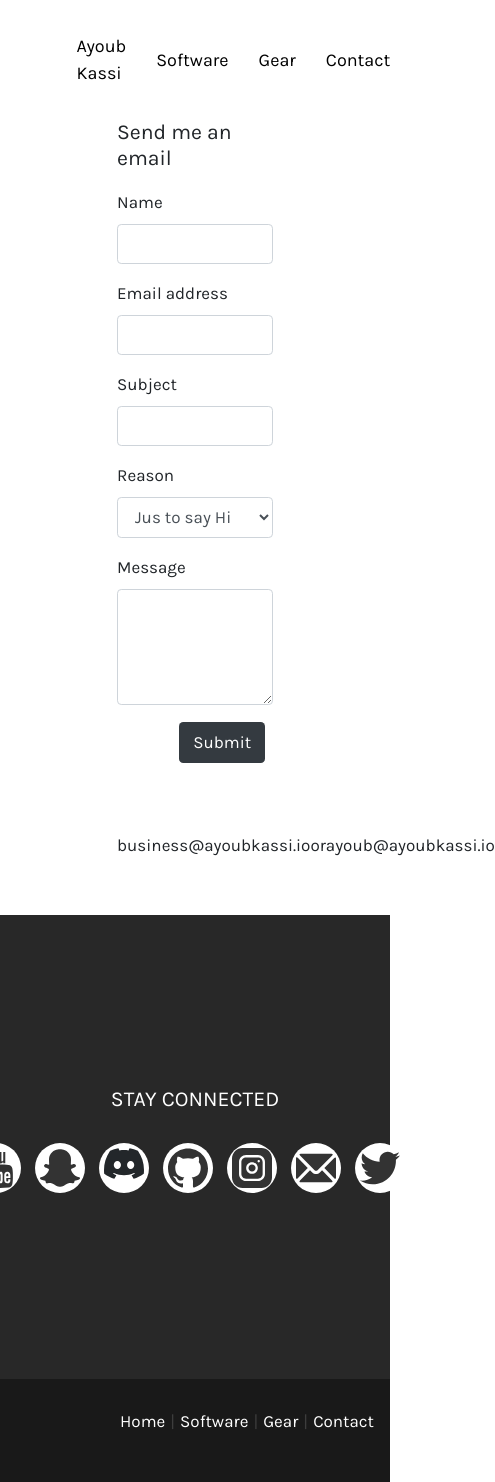
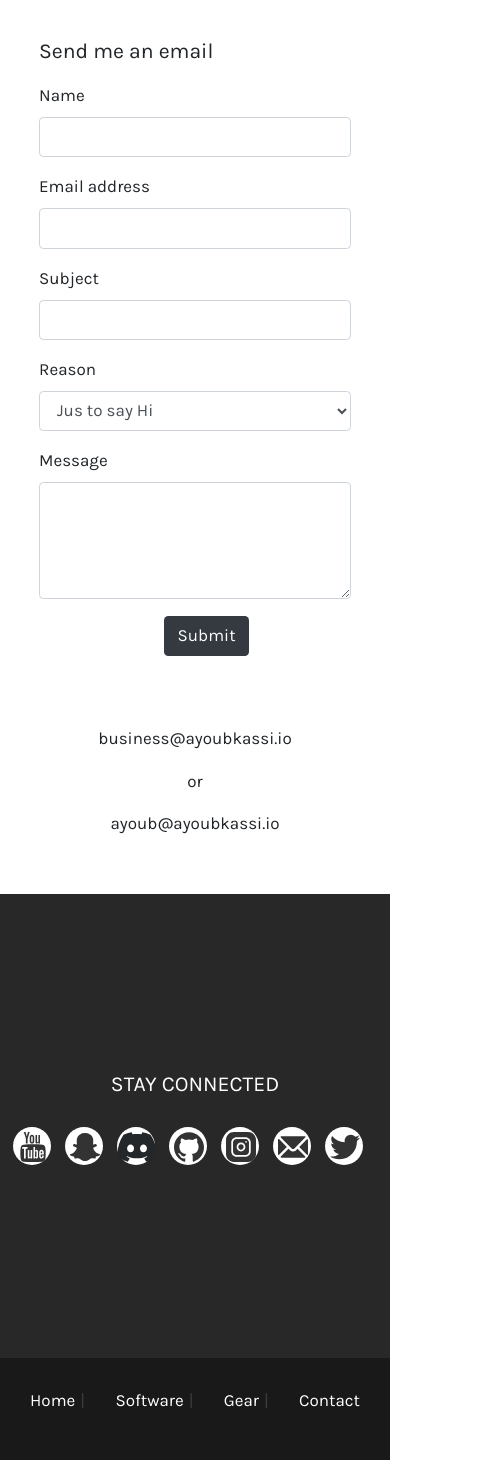
Before and after one commit to Ayoubkassi/Portfolio2.0, a React (Create React App) app: page /contact in a window 390 px wide. Shown: the whole page, 495 px wide, since content can reach past the window. After the commit the page ends 1460 px from the top, so only its background shows below. Built offline with nearby package versions, Linux system fonts and the light colour scheme.

Commit message:
some responsive design

```diff
--- a/src/components/ContactForm/ContactForm.styles.js
+++ b/src/components/ContactForm/ContactForm.styles.js
@@ -11,6 +11,10 @@ export const Main = styled.div`
 export const Container = styled.div`
   width : 40vw;
   margin : 0 auto;
+  @media screen and (max-width : 600px){
+    width : 80vw;
+    padding-top : 10vw;
+  }
 `
 
 export const Title = styled.h4`
@@ -53,4 +57,10 @@ export const Info = styled.div`
   font-weight: 400;
   line-height: 1.5;
   color: #212529;
+
+  @media screen and (max-width : 600px){
+    flex-direction : column;
+    justify-content : center;
+    text-align : center;
+  }
 `
--- a/src/components/Footer/Footer.styles.js
+++ b/src/components/Footer/Footer.styles.js
@@ -10,6 +10,10 @@ export const Main = styled.div`
   grid-template-columns : repeat(7,1fr);
   grid-gap:5px;
   color : white;
+  @media screen and (max-width : 550px){
+    padding : 30px;
+
+  }
 `
 
 export const Item = styled(Link)`
--- a/src/components/Gear/Gear.styles.js
+++ b/src/components/Gear/Gear.styles.js
@@ -28,4 +28,12 @@ export const Features = styled.div`
   grid-template-columns : repeat(3,1fr);
   grid-gap : 30px;
   margin-top : 40px;
+
+  @media screen and (max-width : 800px){
+    grid-template-columns : repeat(2,1fr);
+  }
+
+  @media screen and (max-width : 500px){
+    grid-template-columns : repeat(1,1fr);
+  }
 `
--- a/src/components/Landing/Landing.styles.js
+++ b/src/components/Landing/Landing.styles.js
@@ -21,4 +21,5 @@ margin-bottom : .5rem;
 
 export const Info = styled.p`
 
+
 `
--- a/src/components/Navbar/Navbar.styles.js
+++ b/src/components/Navbar/Navbar.styles.js
@@ -11,6 +11,11 @@ export const Nav = styled.div`
   padding: 50px;
   align-items : center;
 
+  @media screen and (max-width : 427px){
+    display : none;
+    justifu-content : flex-start;
+  }
+
 `
 
 export const Logo = styled(Link)`
@@ -23,6 +28,12 @@ export const Logo = styled(Link)`
   &:hover{
     color : ${({color}) => (color === 'black' ? 'black' : 'white')};
     text-decoration : none;
+  }
+
+  @media screen and (max-width : 427px){
+
+    margin-left : 0;
+    flex-basis : 7vw;
   }
 `
 
--- a/src/components/Repo/Repo.styles.js
+++ b/src/components/Repo/Repo.styles.js
@@ -11,6 +11,10 @@ export const Main = styled.div`
 export const Container = styled.div`
   width : 83vw;
   margin : 0 auto;
+
+  @media screen and (max-width : 600px){
+    padding-top : 10vw;
+  }
 `
 export const Title = styled.h3`
   font-size: 1.75rem;
--- a/src/components/Social/Social.component.jsx
+++ b/src/components/Social/Social.component.jsx
@@ -1,5 +1,5 @@
 import React from 'react';
-import { Item, Social } from './Social.styles';
+import { Item, Social , Image } from './Social.styles';
 import youtube from '../../assets/youtube.svg';
 import snap from '../../assets/snapchat.svg';
 import discord from '../../assets/discord.svg';
@@ -11,13 +11,13 @@ import twitter from '../../assets/twitter.svg';
 const Media = ({flexDirection, size}) => {
   return (
     <Social flexDirection={flexDirection} >
-      <Item size={size}><img src={youtube} style={{width : size ? '20px' : '40px'}}/></Item>
-      <Item size={size}><img src={snap} style={{width : size ? '20px' : '40px'}}/></Item>
-      <Item size={size}><img src={discord} style={{width : size ? '20px' : '40px'}}/></Item>
-      <Item size={size}><img src={github} style={{width : size ? '20px' : '40px'}}/></Item>
-      <Item size={size}><img src={instagram} style={{width : size ? '20px' : '40px'}}/></Item>
-      <Item size={size}><img src={message} style={{width : size ? '20px' : '40px'}}/></Item>
-      <Item size={size}><img src={twitter} style={{width : size ? '20px' : '40px'}}/></Item>
+      <Item size={size}><Image src={youtube} style={{width : size ? '20px' : '40px'}}/></Item>
+      <Item size={size}><Image src={snap} style={{width : size ? '20px' : '40px'}}/></Item>
+      <Item size={size}><Image src={discord} style={{width : size ? '20px' : '40px'}}/></Item>
+      <Item size={size}><Image src={github} style={{width : size ? '20px' : '40px'}}/></Item>
+      <Item size={size}><Image src={instagram} style={{width : size ? '20px' : '40px'}}/></Item>
+      <Item size={size}><Image src={message} style={{width : size ? '20px' : '40px'}}/></Item>
+      <Item size={size}><Image src={twitter} style={{width : size ? '20px' : '40px'}}/></Item>
     </Social>
   )
 }
--- a/src/components/Social/Social.styles.js
+++ b/src/components/Social/Social.styles.js
@@ -7,11 +7,26 @@ export const Item = styled.div`
   border-radius : 50%;
   margin-right : 14px;
   margin-bottom : 14px;
+  text-align : center;
   &:hover{
     cursor : pointer;
+  }
+
+  @media screen and (max-width : 550px){
+    width : 38px;
+    height : 38px;
+    padding : 5px 0;
   }
 `
 export const Social = styled.div`
   display : flex;
   flex-direction: ${({ flexDirection }) => (flexDirection === 'column' ? 'column' : 'row')};
 `
+
+export const Image = styled.img`
+@media screen and (max-width : 550px){
+  width : 30px;
+  height : 30px;
+
+}
+`
--- a/src/components/Techno/Techno.styles.js
+++ b/src/components/Techno/Techno.styles.js
@@ -10,10 +10,16 @@ export const Main = styled.div`
   background :#191919 ;
   padding-top: 70px;
 padding-bottom: 70px;
+max-width : 100vw;
+overflow : hidden;
 `
 export const Container = styled.div`
   width : 83vw;
   margin : 0 auto;
+  @media screen and (max-width : 950px){
+    width : 94vw;
+
+  }
 `
 export const Title = styled.h2`
   font-size: 1.75rem;
@@ -29,4 +35,19 @@ export const Features = styled.div`
   grid-gap : 30px;
   padding-top : 60px;
   padding-bottom: 80px;
+
+  @media screen and (max-width : 950px){
+    grid-template-columns : repeat(3,1fr);
+
+  }
+
+  @media screen and (max-width : 700px){
+    grid-template-columns : repeat(2,1fr);
+
+  }
+
+  @media screen and (max-width : 550px){
+    grid-template-columns : repeat(1,1fr);
+
+  }
 `
--- a/src/components/Ventures/Ventures.styles.js
+++ b/src/components/Ventures/Ventures.styles.js
@@ -44,6 +44,10 @@ export const Info = styled.div`
   justify-content : space-between;
   align-items : center;
   margin : 90px auto;
+
+  @media screen and (max-width : 700px){
+    flex-direction : column;
+  }
 `
 
 export const Btn = styled.button`
@@ -61,10 +65,15 @@ export const Btn = styled.button`
   line-height: 1.25;
   border-radius: .25rem;
   transition: all .15s ease-in-out;
+
   &:hover{
     background-color: #23272b;
     border-color: #1d2124;
     transition: all .15s ease-in-out;
 
   }
+
+  @media screen and (max-width : 700px){
+    margin-bottom : 40px;
+  }
 `
--- a/src/components/Work/Work.styles.js
+++ b/src/components/Work/Work.styles.js
@@ -29,4 +29,8 @@ export const Features = styled.div`
   display : grid;
   grid-template-columns : repeat(4,1fr);
   grid-gap : 30px;
+
+  @media screen and (max-width : 800px){
+    grid-template-columns : repeat(1,1fr);
+  }
 `
--- a/src/pages/HomePage/HomePage.styles.js
+++ b/src/pages/HomePage/HomePage.styles.js
@@ -18,6 +18,10 @@ position : absolute;
 bottom : 2%;
 left: 50%;
 transform : translate(-50%,-10%);
+
+@media screen and (max-width : 550px){
+  bottom : -2%;
+}
 `
 
 export const More = styled(Link)`
```
